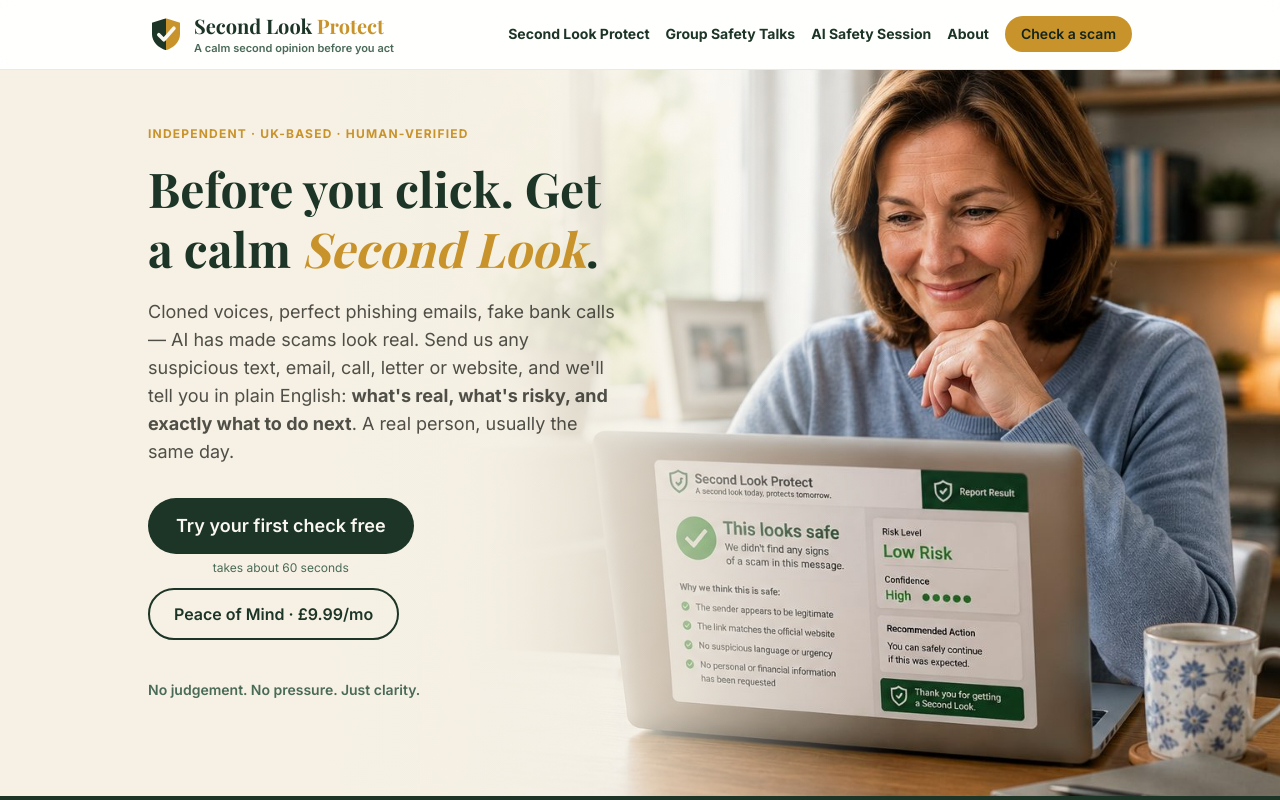
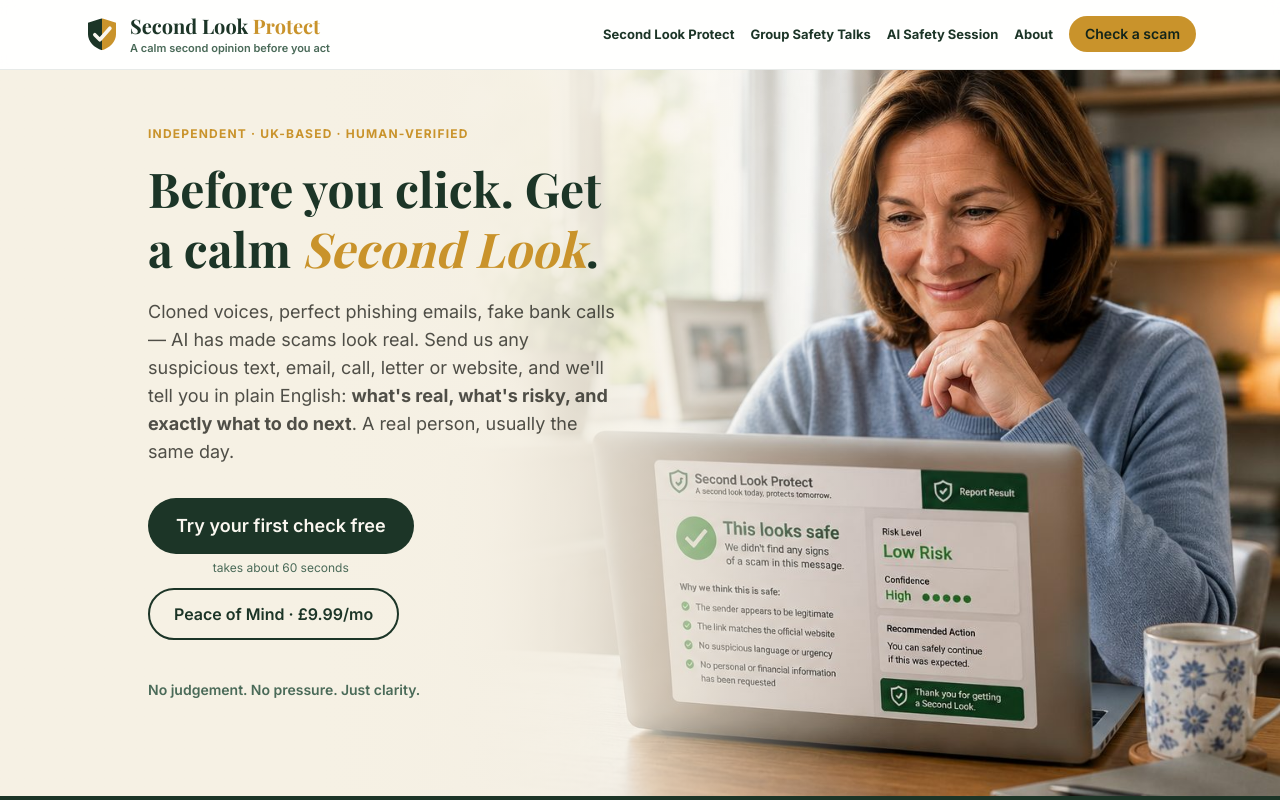
Before and after one commit to krowan444/Second-Look-Protect, a React (Vite) app: page / in a window 1280 px wide. Shown: the top 800 px of the page. Built offline with nearby package versions, Linux system fonts and the light colour scheme; no server answers; the HTML template or start-up script is replaced by a standard one; a web font is replaced by a local one.

Commit message:
Fix header overflowFix header overflow

```diff
--- a/src/components/Layout.tsx
+++ b/src/components/Layout.tsx
@@ -45,19 +45,19 @@ export function Wordmark({ size = 36 }: { size?: number }) {
 export function Nav({ cta = true }: { cta?: boolean }) {
   return (
     <header className="bg-white/90 backdrop-blur border-b border-green/10 sticky top-0 z-20">
-      <div className="max-w-5xl mx-auto flex items-center justify-between px-5 py-3">
+      <div className="max-w-6xl mx-auto flex items-center justify-between gap-3 px-4 sm:px-5 py-3">
         <Wordmark />
-        <div className="flex items-center gap-4">
-          <a href="/protect" className="hidden lg:block text-sm font-bold text-green no-underline">
+        <nav className="flex items-center gap-3 lg:gap-4">
+          <a href="/protect" className="hidden lg:block text-[13px] font-bold text-green no-underline whitespace-nowrap">
             Second Look Protect
           </a>
-          <a href="/talks" className="hidden md:block text-sm font-bold text-green no-underline">
+          <a href="/talks" className="hidden md:block text-[13px] font-bold text-green no-underline whitespace-nowrap">
             Group Safety Talks
           </a>
-          <a href="/session" className="hidden md:block text-sm font-bold text-green no-underline">
+          <a href="/session" className="hidden md:block text-[13px] font-bold text-green no-underline whitespace-nowrap">
             AI Safety Session
           </a>
-          <a href="/about" className="hidden sm:block text-sm font-bold text-green no-underline">
+          <a href="/about" className="hidden sm:block text-[13px] font-bold text-green no-underline whitespace-nowrap">
             About
           </a>
           {cta && (
@@ -69,7 +69,7 @@ export function Nav({ cta = true }: { cta?: boolean }) {
               Check a scam
             </a>
           )}
-        </div>
+        </nav>
       </div>
     </header>
   );
```
